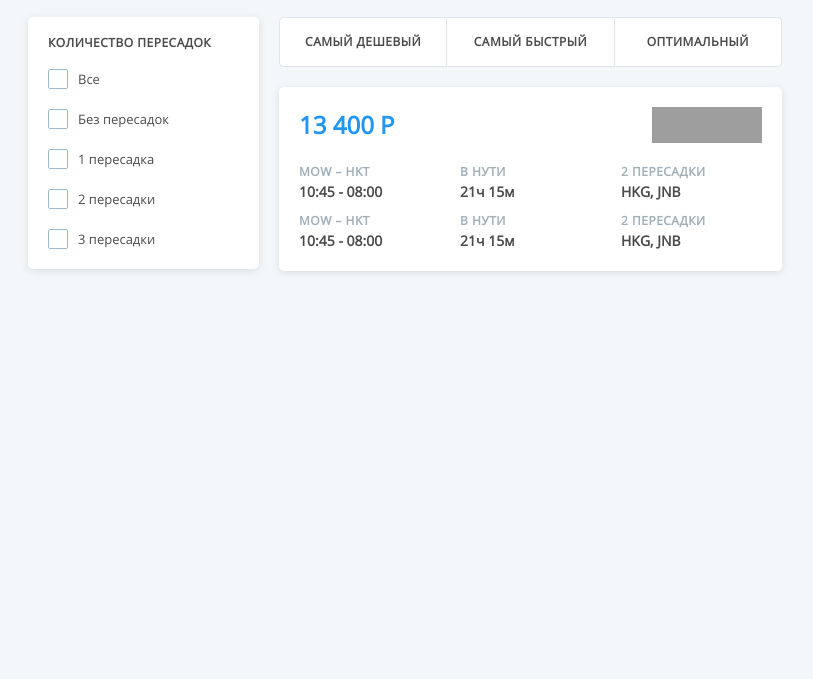
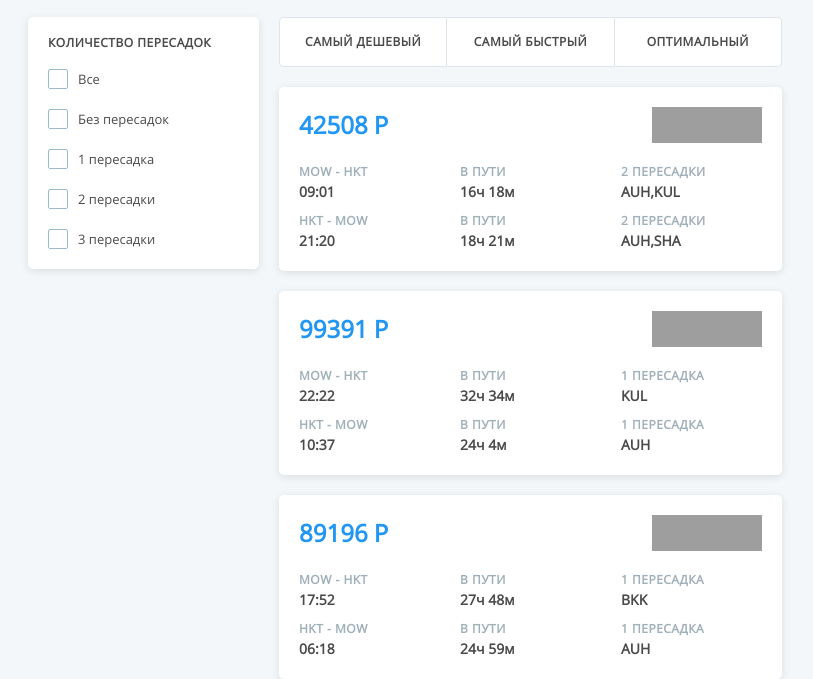
Before and after one commit to nataliebasket/flexberry, a website: page source/index.html in a window 1280 px wide. Shown: the part 142-821 px from the top of the page, without its empty margins (235-1048 px from the left). Before the commit the page ends 800 px from the top, so only its background shows below. Drawn offline with nearby package versions, Linux system fonts and the light colour scheme; files that its build step writes are made by us from their sources; grey boxes are pictures that could not be loaded.

Commit message:
заполнение карточки полета

```diff
--- a/source/index.html
+++ b/source/index.html
@@ -49,14 +49,14 @@
           </li>
         </ul>
 
-        <article class="card">
+        <!-- <article class="card">
           <div class="card__container">
-            <span class="card-price">13 400 Р</span>
+            <span class="card__price">13 400 Р</span>
             <img class="card__iata" src="http://pics.avs.io/99/36/SU.png" alt="Логотип авиакомпании" width="110" height="36">
           </div>
           <div class="card__info">
             <span class="card__title">MOW – HKT</span>
-            <span class="card__title">В нути</span>
+            <span class="card__title">В пути</span>
             <span class="card__title">2 пересадки</span>
             <span class="card__value card__value--time-in-out">10:45 - 08:00</span>
             <span class="card__value card__value--time-flight">21ч 15м</span>
@@ -64,34 +64,34 @@
           </div>
           <div class="card__info">
             <span class="card__title">MOW – HKT</span>
-            <span class="card__title">В нути</span>
+            <span class="card__title">В пути</span>
             <span class="card__title">2 пересадки</span>
             <span class="card__value card__value--time-in-out">10:45 - 08:00</span>
             <span class="card__value card__value--time-flight">21ч 15м</span>
             <span class="card__value card__value--transfers">HKG, JNB</span>
           </div>
-        </article>
+        </article> -->
 
         <template id="template">
           <article class="card">
             <div class="card__container">
-              <span class="card-price">13 400 Р</span>
-              <img class="card__iata" src="http://pics.avs.io/99/36/SU.png" alt="Логотип авиакомпании" width="110" height="36">
+              <span class="card__price"></span>
+              <img class="card__iata" src="https://pics.avs.io/99/36/SU.png" alt="Логотип авиакомпании" width="110" height="36">
             </div>
             <div class="card__info">
-              <span class="card__title">MOW – HKT</span>
-              <span class="card__title">В нути</span>
-              <span class="card__title">2 пересадки</span>
+              <span class="card__title card__title--towns">MOW – HKT</span>
+              <span class="card__title">В пути</span>
+              <span class="card__title card__title--stops">2 пересадки</span>
               <span class="card__value card__value--time-in-out">10:45 - 08:00</span>
-              <span class="card__value card__value--time-flight">21ч 15м</span>
+              <span class="card__value card__value--duration">21ч 15м</span>
               <span class="card__value card__value--transfers">HKG, JNB</span>
             </div>
             <div class="card__info">
-              <span class="card__title">MOW – HKT</span>
-              <span class="card__title">В нути</span>
-              <span class="card__title">2 пересадки</span>
+              <span class="card__title card__title--towns">111 – HKT</span>
+              <span class="card__title">В пути</span>
+              <span class="card__title card__title--stops">2 пересадки</span>
               <span class="card__value card__value--time-in-out">10:45 - 08:00</span>
-              <span class="card__value card__value--time-flight">21ч 15м</span>
+              <span class="card__value card__value--duration">21ч 15м</span>
               <span class="card__value card__value--transfers">HKG, JNB</span>
             </div>
           </article>
--- a/source/js/card.js
+++ b/source/js/card.js
@@ -1,2 +1,32 @@
+import {getTimeFromMins, getWordEnd} from './utils.js';
+
 const cardTemplate = document.querySelector('#template')
   .content.querySelector('.card');
+
+const createCard = (obj) => {
+  const cardElement = cardTemplate.cloneNode(true);
+  const cardPrice = cardElement.querySelector('.card__price');
+  const cardImage= cardElement.querySelector('.card__iata');
+  const cardThere = cardElement.querySelectorAll('.card__title--towns');
+  const cardTimeInOut = cardElement.querySelectorAll('.card__value--time-in-out');
+  const cardDuration = cardElement.querySelectorAll('.card__value--duration');
+  const cardStops= cardElement.querySelectorAll('.card__title--stops');
+  const cardTransfers = cardElement.querySelectorAll('.card__value--transfers');
+
+  cardPrice.textContent = `${obj.price} P`;
+  cardImage.src = `https://pics.avs.io/99/36/${obj.carrier}.png`;
+  cardThere[0].textContent = `${obj.segments[0].origin} - ${obj.segments[1].origin}`;
+  cardThere[1].textContent = `${obj.segments[1].origin} - ${obj.segments[0].origin}`;
+  cardTimeInOut[0].textContent = obj.segments[0].date.slice(11, 16);
+  cardTimeInOut[1].textContent = obj.segments[1].date.slice(11, 16);
+  cardDuration[0].textContent = getTimeFromMins(obj.segments[0].duration);
+  cardDuration[1].textContent = getTimeFromMins(obj.segments[1].duration);
+  cardStops[0].textContent = `${obj.segments[0].stops.length} ${getWordEnd(obj.segments[0].stops.length, 'пересадка', 'пересадки', 'пересадок')}`;
+  cardStops[1].textContent = `${obj.segments[1].stops.length} ${getWordEnd(obj.segments[1].stops.length, 'пересадка', 'пересадки', 'пересадок')}`;
+  cardTransfers[0].textContent = `${obj.segments[0].stops.toString()}`;
+  cardTransfers[1].textContent = `${obj.segments[1].stops.toString()}`;
+
+  return cardElement;
+};
+
+export {createCard};
--- a/source/js/main.js
+++ b/source/js/main.js
@@ -1,16 +1,14 @@
 import {getAds} from './api.js';
-
+import {createCard} from './card.js';
 
 (async () => {
   const tickets = await getAds();
-  console.log(tickets);
-  console.log(typeof tickets);
-  console.log(tickets.tickets[0]);
-  console.log(typeof tickets.tickets);
+  // console.log(tickets);
+  // console.log(typeof tickets);
+  // console.log(tickets.tickets[0]);
+  // console.log(typeof tickets.tickets);
 
-
-  // allAds.slice(0, COUNT_OF_ADS).forEach((ad) => {
-  //   createMarker(ad);
-  //   disableMapFilters(false);
-  // });
+  tickets.tickets.slice(100, 115).forEach((card) => {
+    document.querySelector('.search-tikets__container').append(createCard(card));
+  });
 })();
--- /dev/null
+++ b/source/js/utils.js
@@ -0,0 +1,20 @@
+export const getTimeFromMins = (mins) => {
+  const hours = Math.trunc(mins/60);
+  const minutes = mins % 60;
+  return `${hours}ч ${minutes}м`;
+};
+
+export const getWordEnd = (n, form1, form2, form3) => {
+  n = Math.abs(n) % 100;
+  const n1 = n % 10;
+  if (n > 10 && n < 20) {
+    return form3;
+  }
+  if (n1 > 1 && n1 < 5) {
+    return form2;
+  }
+  if (n1 === 1) {
+    return form1;
+  }
+  return form3;
+};
--- a/source/scss/blocks/card.scss
+++ b/source/scss/blocks/card.scss
@@ -9,7 +9,7 @@
   gap: 10px;
 }
 
-.card-price {
+.card__price {
   font-style: normal;
   font-weight: 600;
   font-size: 24px;
```
